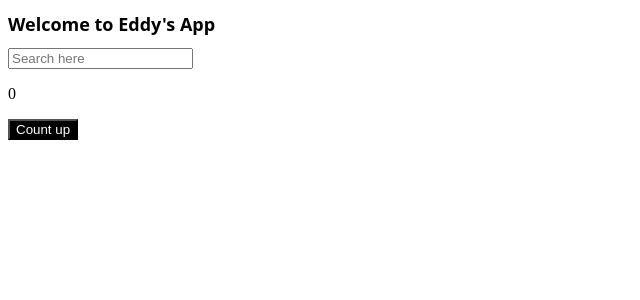
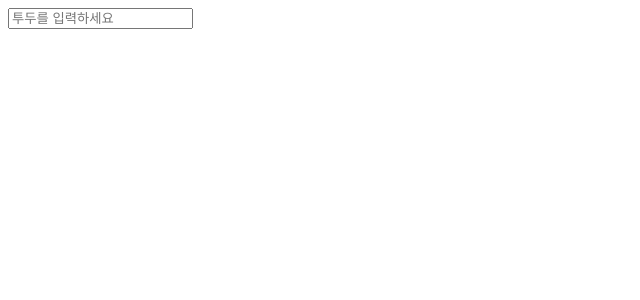
Before and after one commit to BumgeunSong/React.practice, a React (Create React App) app in the folder react-practice/: page / in a window 1280 px wide. Shown: the top 300 px of the page, without its empty margins (0-640 px from the left). Built offline with nearby package versions, Linux system fonts and the light colour scheme.

Commit message:
To-do를 받기 위한 간단한 input 만들기

```diff
--- a/react-practice/src/App.js
+++ b/react-practice/src/App.js
@@ -3,37 +3,12 @@ import styles from "./App.module.css";
 import { useState, useEffect } from "react";
 
 function App() {
-  const [counter, setValue] = useState(0);
-  const [keyword, setKeyword] = useState("");
-  const onClick = () => setValue((prev) => prev + 1);
-  const onChange = (event) => setKeyword(event.target.value)
-
-  const callAPI = () => {
-    console.log("Call THE API..")
-  }
-
-  const searchKeyword = () => {
-    if (keyword.length > 5) {
-      console.log("Search for " + keyword)
-    }
-  }
-
-  const showCounter = () => {
-      console.log("Counter: " + counter)
-  }
-
-  useEffect(searchKeyword, [keyword]) // keyword state가 변경될 때만 searchKeyword를 실행한다.
-  useEffect(showCounter, [counter])
+  const [toDo, setToDo] = useState("")
+  const onChange = (event) => setToDo(event.target.value);
+  console.log(toDo);
   return (
     <div className="App">
-      <header className="App-header">
-        <div>
-          <h1 className={styles.title}>Welcome to Eddy's App</h1>
-          <input value={keyword} type="text" placeholder="Search here" onChange={onChange}></input>
-          <p>{counter}</p>
-          <Button text="Count up" onClick={onClick}/>
-        </div>
-      </header>
+      <input value={toDo} type="text" placeholder="투두를 입력하세요" onChange={onChange}/>
     </div>
   );
 }
```
